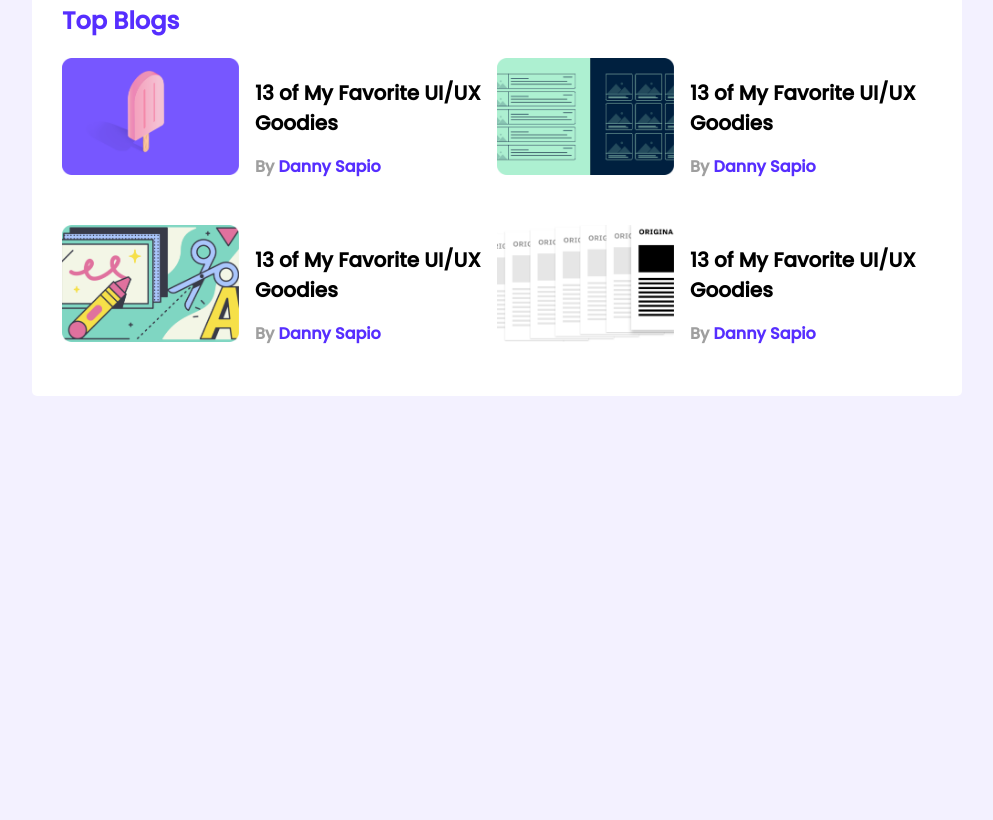
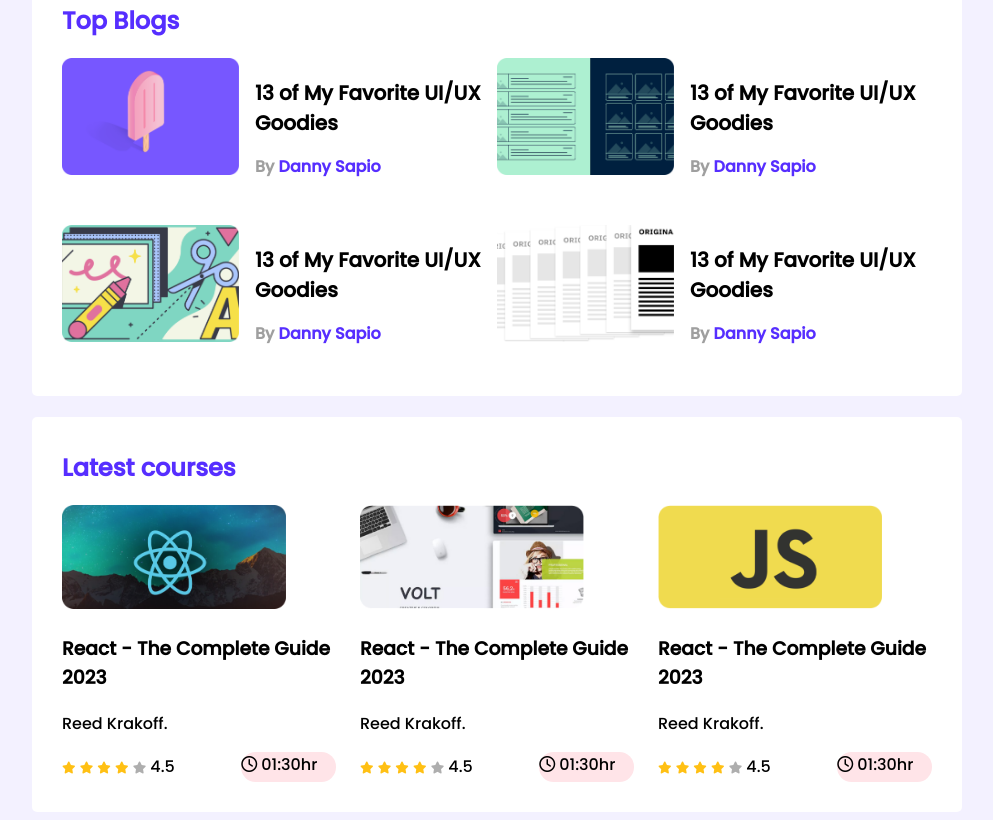
Before and after one commit to Khurshedspi/My-Leader_Board_2023, a plain HTML site: page index.html in a window 1280 px wide. Shown: the part 299-1119 px from the top of the page, without its empty margins (143-1136 px from the left). Before the commit the page ends 800 px from the top, so only its background shows below. Drawn offline with Linux system fonts and the light colour scheme.

Commit message:
MyLeaderboard2023 finished

```diff
--- a/index.html
+++ b/index.html
@@ -120,7 +120,88 @@
         </section>
         <!-- ---------------------2nd section for latest course------------------- -->
         <!-- ------------------------------------Latest courses Section start---------------------------------- -->
+        <section class="container">
+            <h2 class="section-title">
+                Latest courses
+            </h2>
+            <div class="courses">
+                <div class="course">
+                    <div class="course-banner">
+                        <img src="images/courses/course-1.png" alt="">
+                    </div>
+                    <div class="course-detail">
+                        <h3 class="course-title">React - The Complete Guide 2023</h3>
+                        <p class="course-author">Reed Krakoff.</p>
+                        <div class="course-info">
+                            <div>
+                                <i class="fa-solid fa-star filled"></i>
+                                <i class="fa-solid fa-star filled"></i>
+                                <i class="fa-solid fa-star filled"></i>
+                                <i class="fa-solid fa-star filled"></i>
+                                <i class="fa-solid fa-star empty"></i>
+                                <span>4.5</span>
+                            </div>
 
+                            <div class="course-duration">
+                                <i class="fa-regular fa-clock"></i>
+                               01:30hr
+                            </div>
+                        </div>
+
+                    </div>
+                </div>
+                <div class="course">
+                    <div class="course-banner">
+                        <img src="images/courses/course-2.png" alt="">
+                    </div>
+                    <div class="course-detail">
+                        <h3 class="course-title">React - The Complete Guide 2023</h3>
+                        <p class="course-author">Reed Krakoff.</p>
+                        <div class="course-info">
+                            <div>
+                                <i class="fa-solid fa-star filled"></i>
+                                <i class="fa-solid fa-star filled"></i>
+                                <i class="fa-solid fa-star filled"></i>
+                                <i class="fa-solid fa-star filled"></i>
+                                <i class="fa-solid fa-star empty"></i>
+                                <span>4.5</span>
+                            </div>
+
+                            <div class="course-duration">
+                                <i class="fa-regular fa-clock"></i>
+                               01:30hr
+                            </div>
+                        </div>
+
+                    </div>
+                </div>
+                <div class="course">
+                    <div class="course-banner">
+                        <img src="images/courses/course-3.png" alt="">
+                    </div>
+                    <div class="course-detail">
+                        <h3 class="course-title">React - The Complete Guide 2023</h3>
+                        <p class="course-author">Reed Krakoff.</p>
+                        <div class="course-info">
+                            <div>
+                                <i class="fa-solid fa-star filled"></i>
+                                <i class="fa-solid fa-star filled"></i>
+                                <i class="fa-solid fa-star filled"></i>
+                                <i class="fa-solid fa-star filled"></i>
+                                <i class="fa-solid fa-star empty"></i>
+                                <span>4.5</span>
+                            </div>
+
+                            <div class="course-duration">
+                                <i class="fa-regular fa-clock"></i>
+                               01:30hr
+                            </div>
+                        </div>
+
+                    </div>
+                </div>
+            </div>
+        </section>
     </main>
 </body>
 </html>
```
